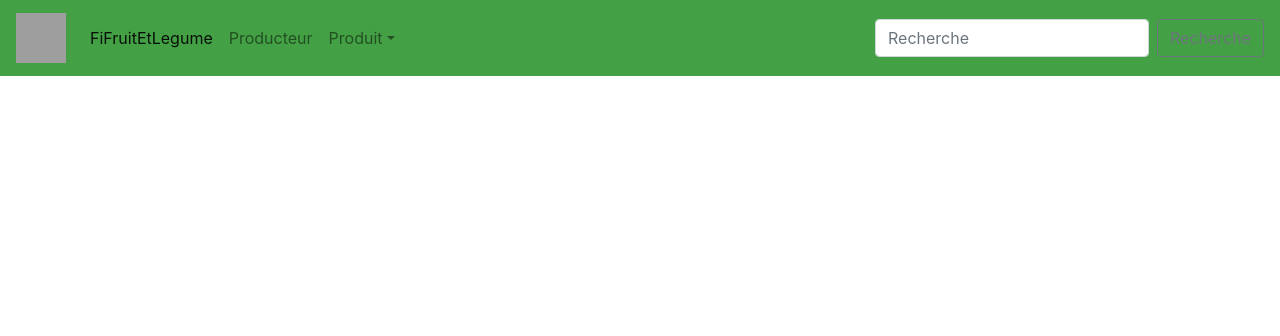
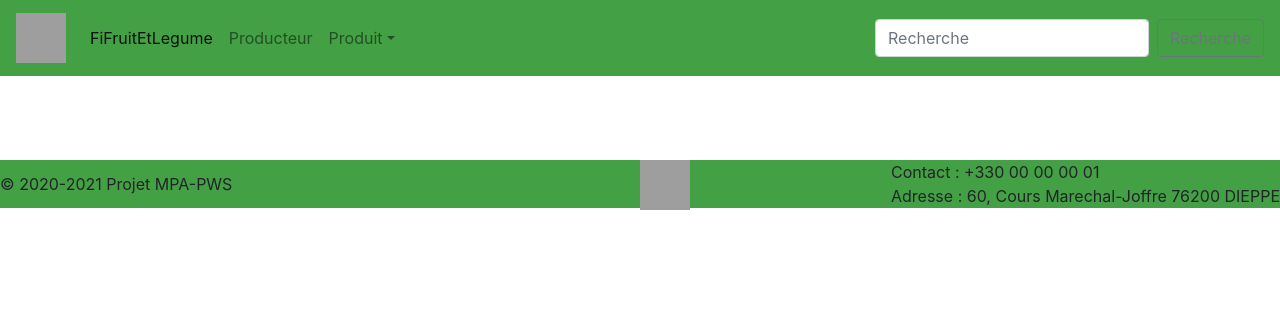
Before and after one commit to Gael-Mousset/FiFruitEtLegume, a Symfony app: template FiFruitEtLegume/templates/base.html.twig in a window 1280 px wide. Shown: the top 336 px of the page. Run offline with Twig, Linux system fonts and the light colour scheme; the template is opened without the code that fills it, so the values that code supplies are empty; some libraries are stand-ins or nearby versions; grey boxes are pictures that could not be loaded.

Commit message:
flooter v1

```diff
--- a/FiFruitEtLegume/templates/base.html.twig
+++ b/FiFruitEtLegume/templates/base.html.twig
@@ -5,6 +5,7 @@
         <meta name="viewport" content="width=device-width, initial-scale=1, shrink-to-fit=no">
         <title>{% block title %}{% endblock %}</title>
         {% block stylesheets %}{% endblock %}
+        <link rel="icon" href="Logo">
         <link rel="stylesheet" href="https://stackpath.bootstrapcdn.com/bootstrap/4.3.1/css/bootstrap.min.css" integrity="sha384-ggOyR0iXCbMQv3Xipma34MD+dH/1fQ784/j6cY/iJTQUOhcWr7x9JvoRxT2MZw1T" crossorigin="anonymous">
     </head>
     <body>
@@ -57,5 +58,12 @@
         <script src="https://cdnjs.cloudflare.com/ajax/libs/popper.js/1.14.7/umd/popper.min.js" integrity="sha384-UO2eT0CpHqdSJQ6hJty5KVphtPhzWj9WO1clHTMGa3JDZwrnQq4sF86dIHNDz0W1" crossorigin="anonymous"></script>
         <script src="https://stackpath.bootstrapcdn.com/bootstrap/4.3.1/js/bootstrap.min.js" integrity="sha384-JjSmVgyd0p3pXB1rRibZUAYoIIy6OrQ6VrjIEaFf/nJGzIxFDsf4x0xIM+B07jRM" crossorigin="anonymous"></script>
     </main>
-    </body>
+    <footer class="page-footer" style="background-color: #44a044; display: flex;justify-content: space-between;">
+        <p style="margin-top: auto; margin-bottom: auto; ">© 2020-2021 Projet MPA-PWS </p>
+        <img src="Logo" width="50" height="50" class="d-inline-block align-top" alt="" style="position: absolute; left: 50%;">
+        <ul style="margin-top: auto; margin-bottom: auto; list-style: none; ">
+            <li style="margin-top: auto; margin-bottom: auto;">Contact : +330 00 00 00 01</li>
+            <li style="margin-top: auto; margin-bottom: auto;">Adresse : 60, Cours Marechal-Joffre 76200 DIEPPE</li>
+        </ul>
+    </footer>    </body>
 </html>
```
Also changed, not shown: 1 other file.
